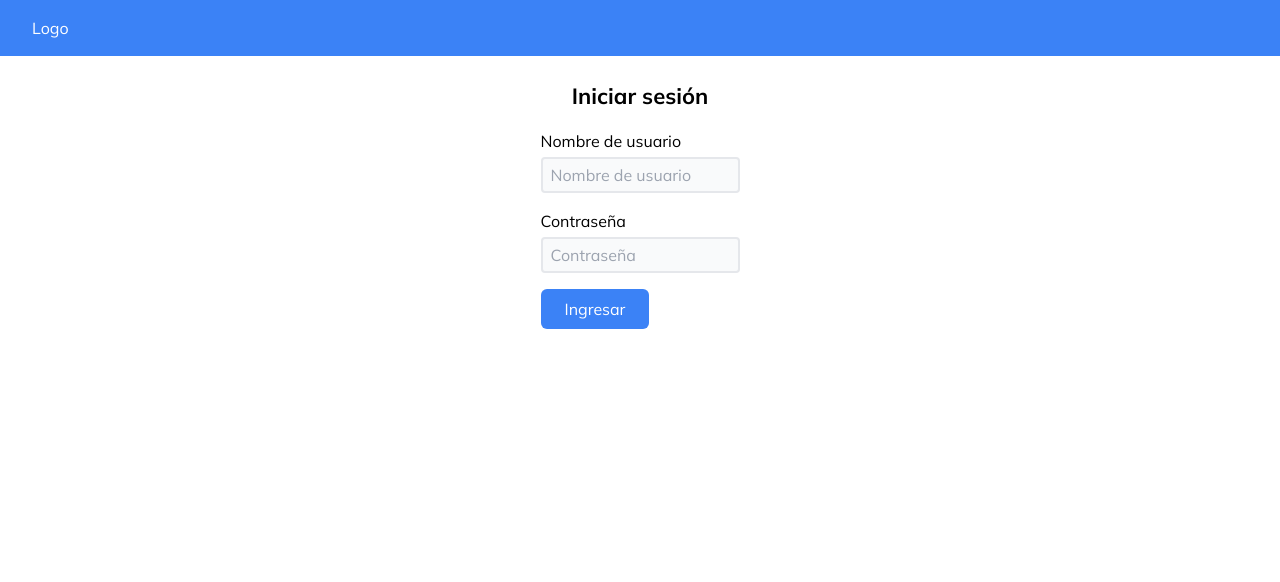
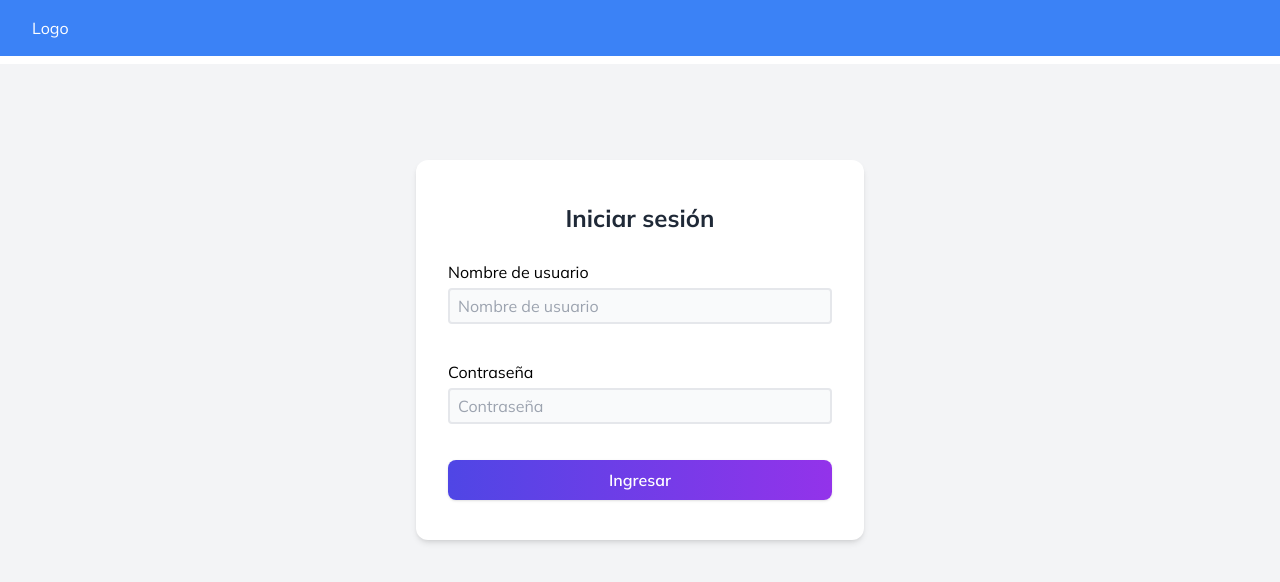
Before and after one commit to YCastEmm/Social_app_Next.js_Redis, a Next.js app: page /login in a window 1280 px wide. Shown: the top 582 px of the page. Built offline with nearby package versions, Linux system fonts and the light colour scheme; no server answers.

Commit message:
Agregado spinner de carga al login y mejorado el estilo del formulario

```diff
--- a/src/components/auth/LoginForm.tsx
+++ b/src/components/auth/LoginForm.tsx
@@ -1,42 +1,37 @@
 "use client"
 
 import { FormProvider, useForm } from "react-hook-form"
-// Adaptador que conecta Yup con React Hook Form
 import { yupResolver } from "@hookform/resolvers/yup"
+import { useRouter } from "next/navigation"
+import { useState } from "react"
 
-import SubmitButton from "../form/SubmitButton"
 import InputText from "../form/InputText"
+import { LoginSchema } from "@/schemas/login.schema"
+import authApi from "@/services/auth/auth.api"
 import { AccessDeniedError } from "@/services/common/errors"
-import { useState } from "react"
-import { useRouter } from "next/navigation"
-import authApi from "@/services/auth/auth.api"
-import { LoginSchema } from "@/schemas/login.schema"
 
-// Tipo que define los campos del formulario
 type FormData = {
-    username: string;
-    password: string;
+    username: string
+    password: string
 }
 
 const LoginForm = () => {
-
     const router = useRouter()
     const [serverError, setServerError] = useState<string | null>(null)
+    const [loading, setLoading] = useState(false)
 
-    // Inicializo React Hook Form con Tipado y validación con Yup
     const methods = useForm<FormData>({
-        resolver: yupResolver(LoginSchema), // Le paso el esquema para que se use en las validaciones
+        resolver: yupResolver(LoginSchema),
     })
 
-    // handleSubmit se encarga de correr la validación y ejecutar onSubmit si está todo ok
     const { handleSubmit } = methods
 
-    // Esta función se ejecuta si los datos pasan la validación
     const onSubmit = async (data: FormData) => {
         setServerError(null)
+        setLoading(true)
+
         try {
         const loginResponse = await authApi.login(data.username, data.password)
-            console.log(loginResponse)
         router.push("/")
         router.refresh()
         } catch (error) {
@@ -45,40 +40,53 @@ const LoginForm = () => {
         } else {
             setServerError("Ha ocurrido un error. Intente nuevamente más tarde.")
         }
+        } finally {
+        setLoading(false)
         }
     }
 
     return (
-        <div className="flex items-center w-full flex-col">
-            <h1 className="my-4 text-left">Iniciar sesión</h1>
+        <div className="min-h-screen bg-gray-100 flex items-start justify-center pt-24">
+            <div className="bg-white rounded-xl shadow-md w-full max-w-md px-8 py-10">
+                <h1 className="text-2xl font-bold mb-6 text-center text-gray-800">Iniciar sesión</h1>
 
-            {/* FormProvider permite que los componentes hijos usen useFormContext */}
                 <FormProvider {...methods}>
-                <form onSubmit={handleSubmit(onSubmit)}>
+                <form onSubmit={handleSubmit(onSubmit)} className="space-y-5">
                     <InputText
-                        label={"Nombre de usuario"}
-                        fieldName={"username"}
+                    label="Nombre de usuario"
+                    fieldName="username"
                     placeholder="Nombre de usuario"
                     type="text"
                     />
 
                     <InputText
-                        label={"Contraseña"}
-                        fieldName={"password"}
+                    label="Contraseña"
+                    fieldName="password"
                     placeholder="Contraseña"
                     type="password"
                     />
 
-                    <SubmitButton
-                        label={"Ingresar"}
-                        onSubmit={onSubmit}
-                        styles=""
-                    />
-                    {serverError &&
-                    <div  className="text-red-600 mt-4">{serverError}</div>
-                    }
+                    <button
+                    type="submit"
+                    disabled={loading}
+                    className={`w-full flex items-center justify-center gap-2 font-semibold py-2 rounded-lg transition-all shadow
+                        ${loading
+                        ? "bg-indigo-300 text-white cursor-not-allowed"
+                        : "bg-gradient-to-r from-indigo-600 to-purple-600 text-white hover:from-indigo-500 hover:to-purple-500"}
+                    `}
+                    >
+                    {loading && (
+                        <span className="h-4 w-4 border-2 border-white border-t-transparent animate-spin rounded-full"></span>
+                    )}
+                    Ingresar
+                    </button>
+
+                    {serverError && (
+                    <div className="text-red-600 text-sm text-center mt-2">{serverError}</div>
+                    )}
                 </form>
                 </FormProvider>
+            </div>
         </div>
     )
 }
```
Lines whose indentation alone changed are shown as unchanged.
